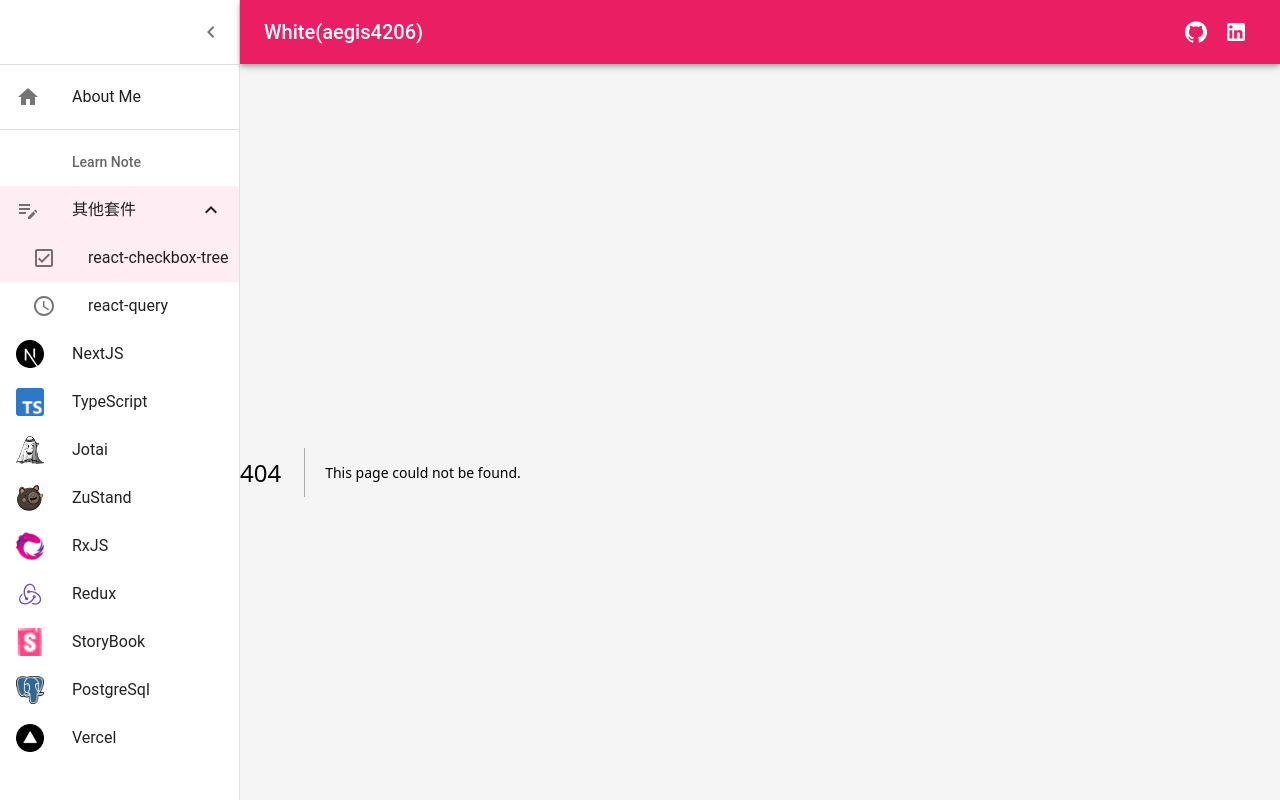
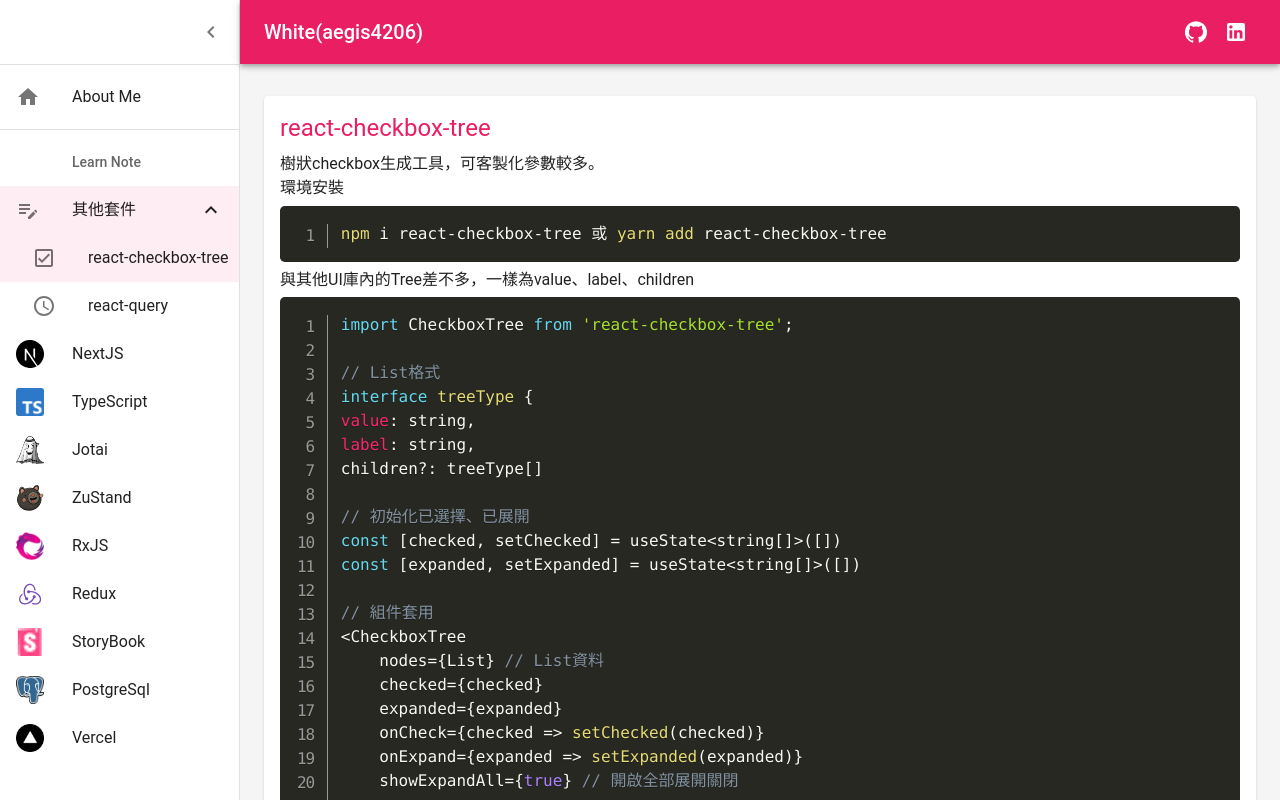
Before and after one commit to aegis4206/my-blog, a Next.js app: page /react-checkbox-tree in a window 1280 px wide. Before the commit this address had no page. Built offline with nearby package versions, Linux system fonts and the light colour scheme.

Commit message:
feat(react-checkbox-tree): 新增筆記

```diff
--- /dev/null
+++ b/app/(Other)/react-checkbox-tree/page.tsx
@@ -0,0 +1,81 @@
+import type { Metadata } from 'next'
+import React from 'react'
+import { Grid, Typography, Paper } from '@mui/material'
+export const metadata: Metadata = {
+    title: "learn daily note - react-checkbox-tree",
+    description: 'react-checkbox-tree',
+}
+import CodeHighlight from '@/app/@component/prism/CodeHighlight';
+
+const React_Checkbox_Tree = () => {
+    const installCode = `npm i react-checkbox-tree 或 yarn add react-checkbox-tree`
+    const code = `import CheckboxTree from 'react-checkbox-tree';
+
+// List格式
+interface treeType {
+value: string,
+label: string,
+children?: treeType[]
+
+// 初始化已選擇、已展開
+const [checked, setChecked] = useState<string[]>([])
+const [expanded, setExpanded] = useState<string[]>([])
+
+// 組件套用
+<CheckboxTree
+    nodes={List} // List資料
+    checked={checked}
+    expanded={expanded}
+    onCheck={checked => setChecked(checked)}
+    onExpand={expanded => setExpanded(expanded)}
+    showExpandAll={true} // 開啟全部展開關閉
+
+    // 自訂各功能的icon
+    icons={{
+        expandOpen: <ExpandLess style={{ width: 16 }} />,
+        expandAll: <ExpandMore style={{ width: 16 }} />,
+        expandClose: <ExpandMore style={{ width: 18 }} />,
+        collapseAll: <ExpandLess style={{ width: 18 }} />,
+    }}
+    // 自訂各Button提示文字
+    lang={{
+        toggle:'',
+        collapseAll:'全部摺疊',
+        expandAll:'全部展開'
+    }}
+/>`
+
+
+    return (
+        <Grid item xs={12} md={12}>
+            <Paper
+                sx={{
+                    p: 2,
+                    display: 'flex',
+                    flexDirection: 'column',
+                    height: '100%',
+                }}
+            >
+                <Typography variant="h5" color="primary" gutterBottom>
+                    react-checkbox-tree
+                </Typography>
+                <Typography >
+                    樹狀checkbox生成工具，可客製化參數較多。
+                </Typography>
+                <Typography >
+                    環境安裝
+                </Typography>
+                <CodeHighlight language="bash" code={installCode} />
+                <Typography >
+                    與其他UI庫內的Tree差不多，一樣為value、label、children
+                </Typography>
+                <CodeHighlight code={code} />
+
+
+            </Paper>
+        </Grid>
+
+    )
+}
+
+export default React_Checkbox_Tree
```
